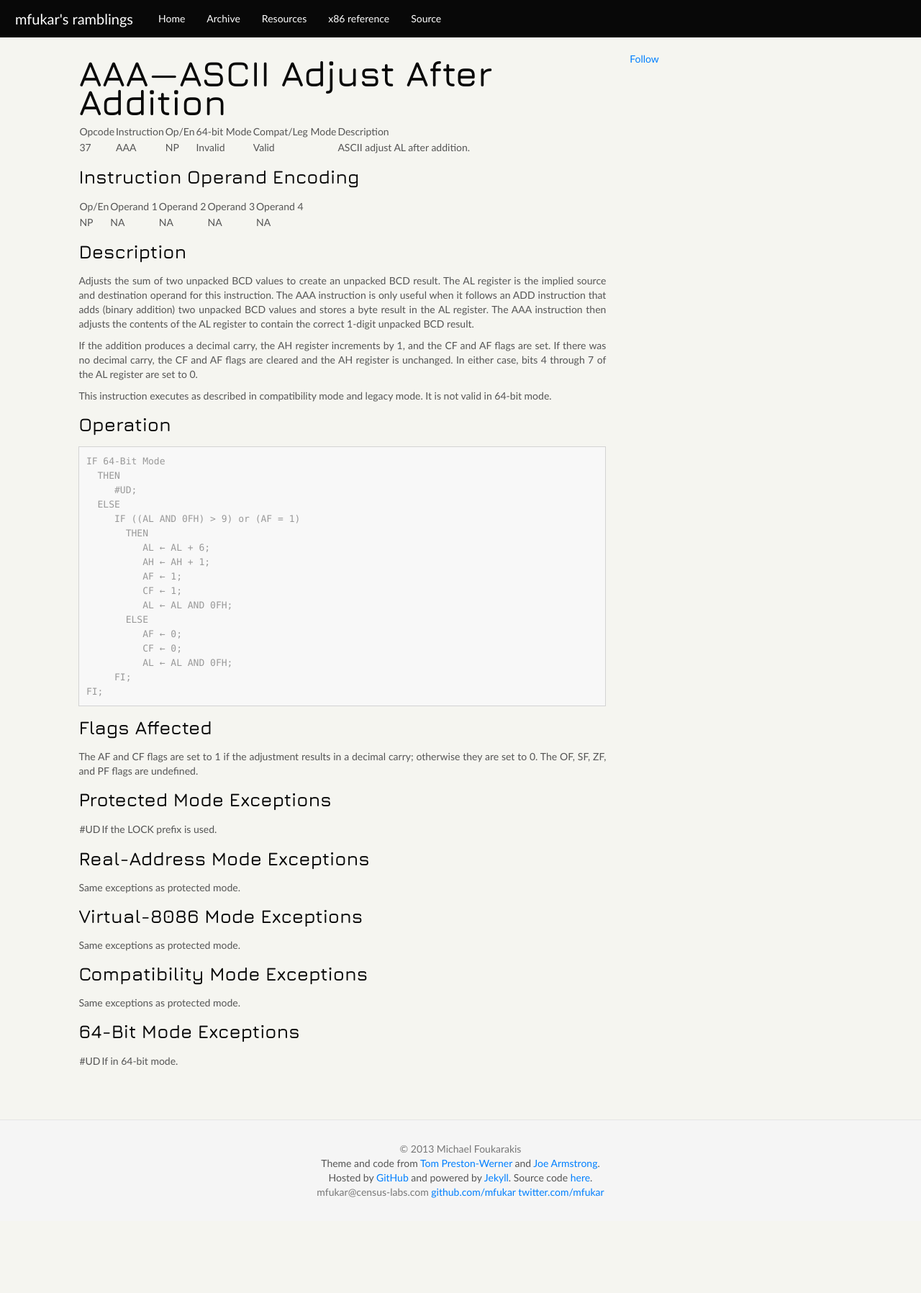
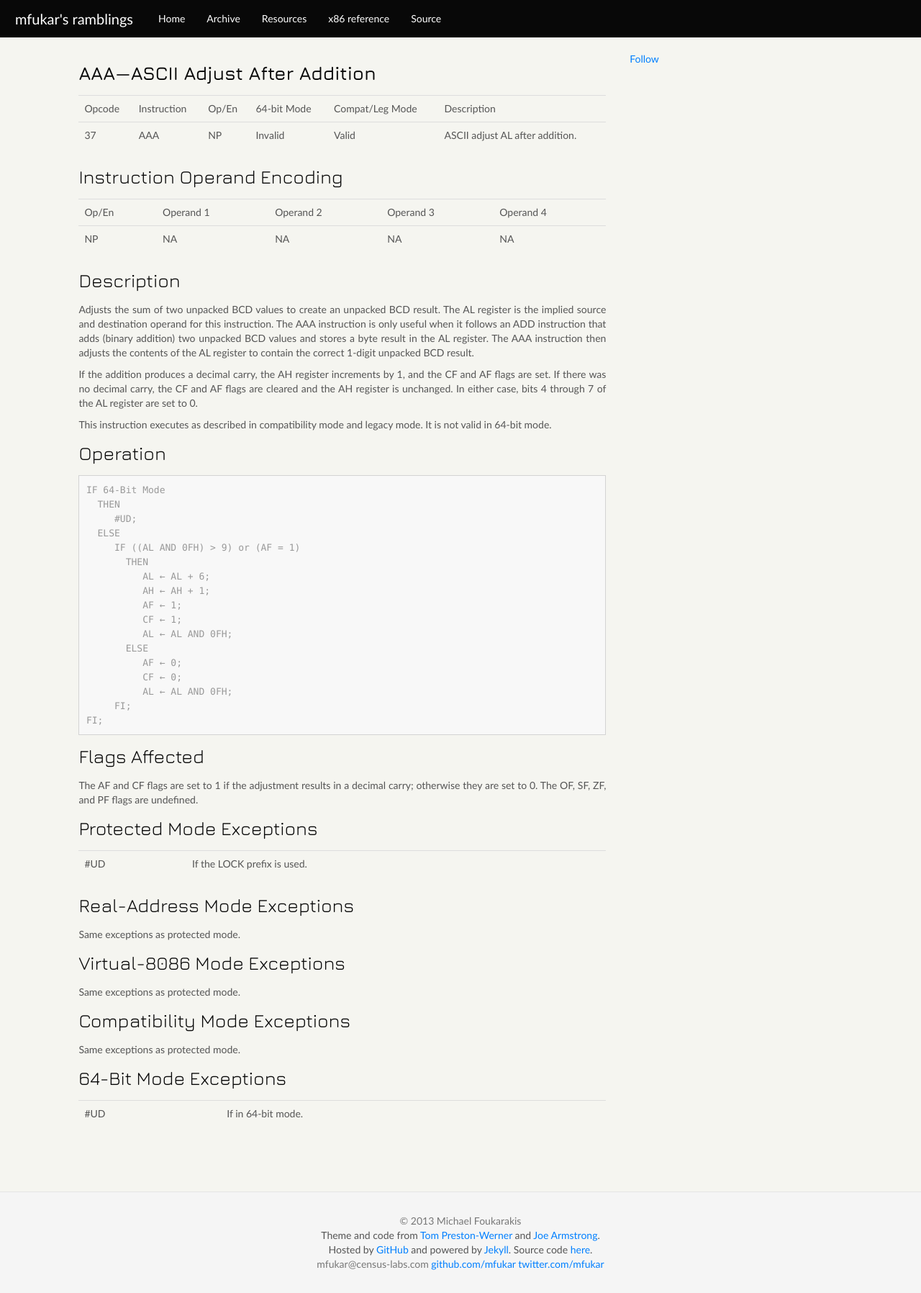
Before and after one commit to mfukar/mfukar.github.com, a Jekyll site: the page built from x86reference/instructions/AAA.html, in a window 1280 px wide. Shown: the whole page at 72% size. Built offline with Jekyll 4.4.1, drawn with Linux system fonts in a browser that asks for light colours; some web fonts are replaced; Markdown is read by kramdown in place of the engine named in the settings; comment, search, counter and statistics services are not loaded; before the commit the page ends 1696 px from its top, so only the background shows below that.

Commit message:
Fixes header sizes & table class

```diff
--- a/x86reference/instructions/AAA.html
+++ b/x86reference/instructions/AAA.html
@@ -2,8 +2,8 @@
 layout: secondary
 title: AAA — ASCII Adjust After Addition
 ---
-<h1 id="aaa-ascii-adjust-after-addition">AAA—ASCII Adjust After Addition</h1>
-<table>
+<h2 id="aaa">AAA—ASCII Adjust After Addition</h2>
+<table class="table">
 <tr>
 	<td>Opcode</td>
 	<td>Instruction</td>
@@ -21,8 +21,8 @@
 	<td>ASCII adjust AL after addition.</td>
 </tr>
 </table>
-<h2 id="instruction-operand-encoding">Instruction Operand Encoding</h2>
-<table>
+<h3 id="instruction-operand-encoding">Instruction Operand Encoding</h3>
+<table class="table">
 <tr>
 	<td>Op/En</td>
 	<td>Operand 1</td>
@@ -38,11 +38,11 @@
 	<td>NA</td>
 </tr>
 </table>
-<h2 id="description">Description</h2>
+<h3 id="description">Description</h3>
 <p>Adjusts the sum of two unpacked BCD values to create an unpacked BCD result. The AL register is the implied source and destination operand for this instruction. The AAA instruction is only useful when it follows an ADD instruction that adds (binary addition) two unpacked BCD values and stores a byte result in the AL register. The AAA instruction then adjusts the contents of the AL register to contain the correct 1-digit unpacked BCD result.</p>
 <p>If the addition produces a decimal carry, the AH register increments by 1, and the CF and AF flags are set. If there was no decimal carry, the CF and AF flags are cleared and the AH register is unchanged. In either case, bits 4 through 7 of the AL register are set to 0.</p>
 <p>This instruction executes as described in compatibility mode and legacy mode. It is not valid in 64-bit mode.</p>
-<h2 id="operation">Operation</h2>
+<h3 id="operation">Operation</h3>
 <pre>IF 64-Bit Mode
   THEN
      #UD;
@@ -61,23 +61,23 @@
      FI;
 FI;
 </pre>
-<h2 id="flags-affected">Flags Affected</h2>
+<h3 id="flags-affected">Flags Affected</h3>
 <p>The AF and CF flags are set to 1 if the adjustment results in a decimal carry; otherwise they are set to 0. The OF, SF, ZF, and PF flags are undefined.</p>
-<h2 id="protected-mode-exceptions">Protected Mode Exceptions</h2>
-<table>
+<h3 id="protected-mode-exceptions">Protected Mode Exceptions</h3>
+<table class="table">
 <tr>
 	<td>#UD</td>
 	<td>If the LOCK prefix is used.</td>
 </tr>
 </table>
-<h2 id="real-address-mode-exceptions">Real-Address Mode Exceptions</h2>
+<h3 id="real-address-mode-exceptions">Real-Address Mode Exceptions</h3>
 <p>Same exceptions as protected mode.</p>
-<h2 id="virtual-8086-mode-exceptions">Virtual-8086 Mode Exceptions</h2>
+<h3 id="virtual-8086-mode-exceptions">Virtual-8086 Mode Exceptions</h3>
 <p>Same exceptions as protected mode.</p>
-<h2 id="compatibility-mode-exceptions">Compatibility Mode Exceptions</h2>
+<h3 id="compatibility-mode-exceptions">Compatibility Mode Exceptions</h3>
 <p>Same exceptions as protected mode.</p>
-<h2 id="64-bit-mode-exceptions">64-Bit Mode Exceptions</h2>
-<table>
+<h3 id="64-bit-mode-exceptions">64-Bit Mode Exceptions</h3>
+<table class="table">
 <tr>
 	<td>#UD</td>
 	<td>If in 64-bit mode.</td>
```
